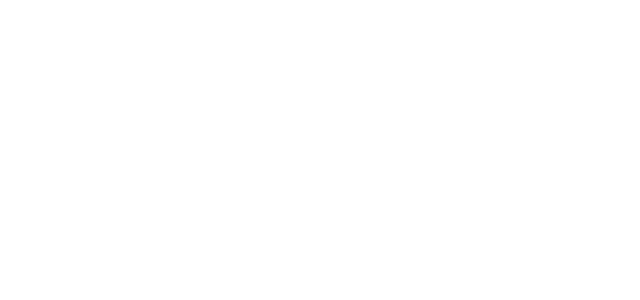
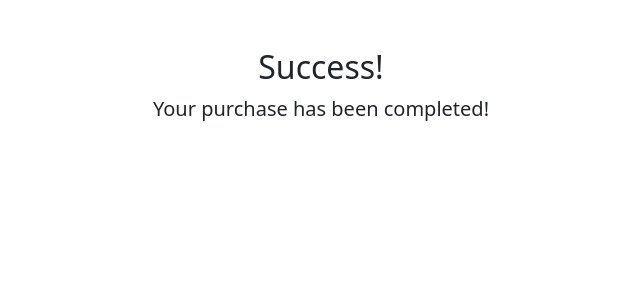
Before and after one commit to gmldnjs26/golang-nuxt-stripe-app, a Nuxt app in the folder nuxt-checkout/: page /paymentSuccess in a window 1280 px wide. Before the commit this address had no page. Shown: the top 300 px of the page, without its empty margins (319-959 px from the left). Built offline with nearby package versions, Linux system fonts and the light colour scheme.

Commit message:
feat: create success,error page

```diff
--- a/nuxt-checkout/pages/index.vue
+++ b/nuxt-checkout/pages/_code.vue
@@ -122,5 +122,8 @@
 
 export default Vue.extend({
   name: 'IndexPage',
+  mounted() {
+    console.log(this.$route.params.code)
+  },
 })
 </script>
--- /dev/null
+++ b/nuxt-checkout/pages/paymentFail.vue
@@ -0,0 +1,16 @@
+<template>
+  <div class="container">
+    <main>
+      <div class="py-5 text-center">
+        <h2>Failed</h2>
+        <p class="lead">Could not process payment!</p>
+      </div>
+    </main>
+  </div>
+</template>
+
+<script>
+export default {}
+</script>
+
+<style></style>
--- /dev/null
+++ b/nuxt-checkout/pages/paymentSuccess.vue
@@ -0,0 +1,16 @@
+<template>
+  <div class="container">
+    <main>
+      <div class="py-5 text-center">
+        <h2>Success!</h2>
+        <p class="lead">Your purchase has been completed!</p>
+      </div>
+    </main>
+  </div>
+</template>
+
+<script>
+export default {}
+</script>
+
+<style></style>
```
Also changed, not shown: nuxt-checkout/.eslintrc.js.
